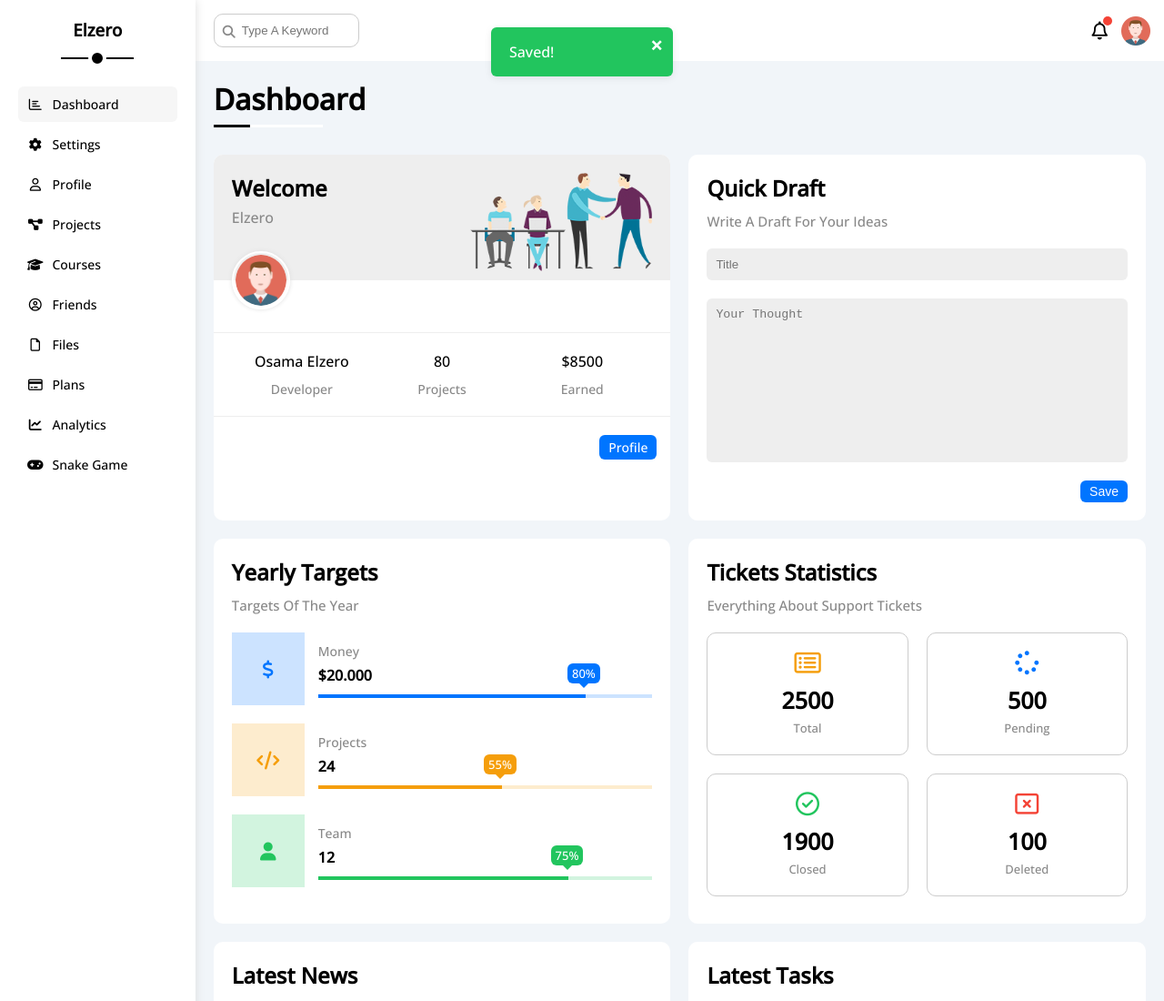
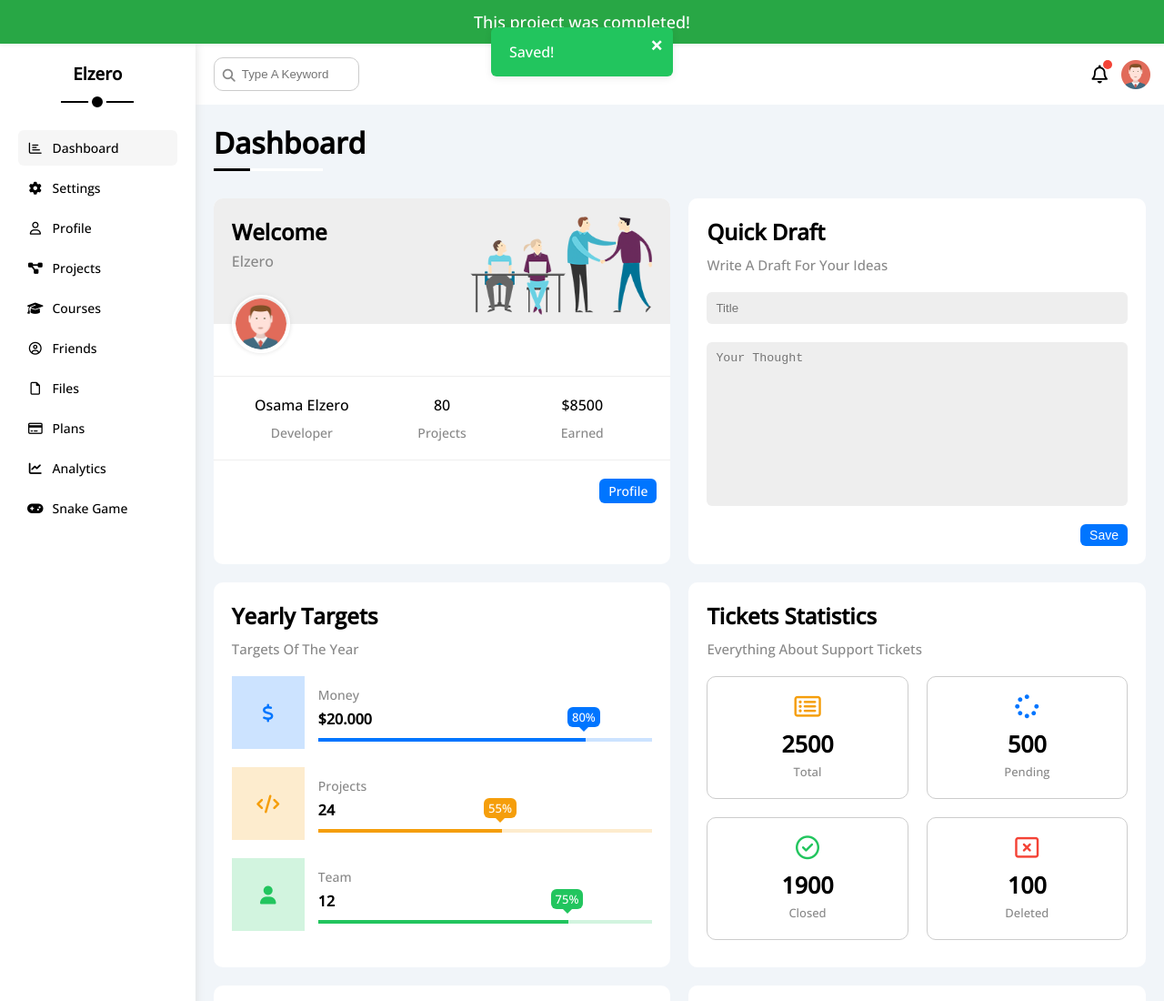
Before and after one commit to qodo-ai/product-workshop, a plain HTML site: page index.html in a window 1280 px wide. Shown: the top 1100 px of the page at 91% size. Drawn offline with nearby package versions, Linux system fonts and the light colour scheme.

Commit message:
Update index.html
Ist commit

```diff
--- a/index.html
+++ b/index.html
@@ -15,6 +15,9 @@
 </head>
 
 <body>
+    <div id="sticky-banner" style="position:sticky;top:0;left:0;width:100%;background:#28a745;color:#fff;text-align:center;padding:12px 0;font-size:18px;z-index:9999;box-shadow:0 2px 4px rgba(0,0,0,0.05);">
+        This project was completed!
+    </div>
     <div class="page d-flex">
         <div class="sidebar bg-white p-20 p-relative">
             <h3 class="p-relative txt-c mt-0">Elzero</h3>
```
